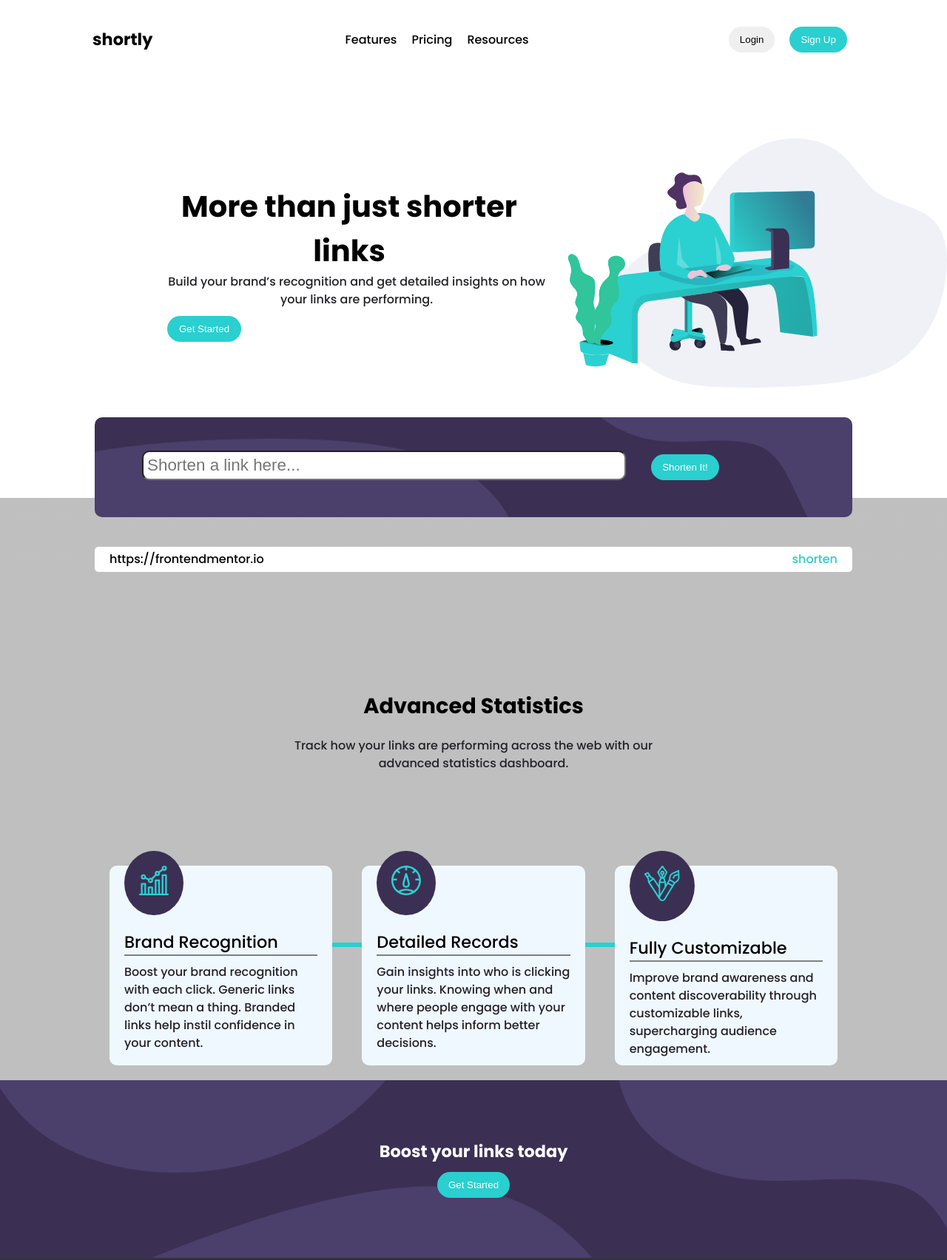
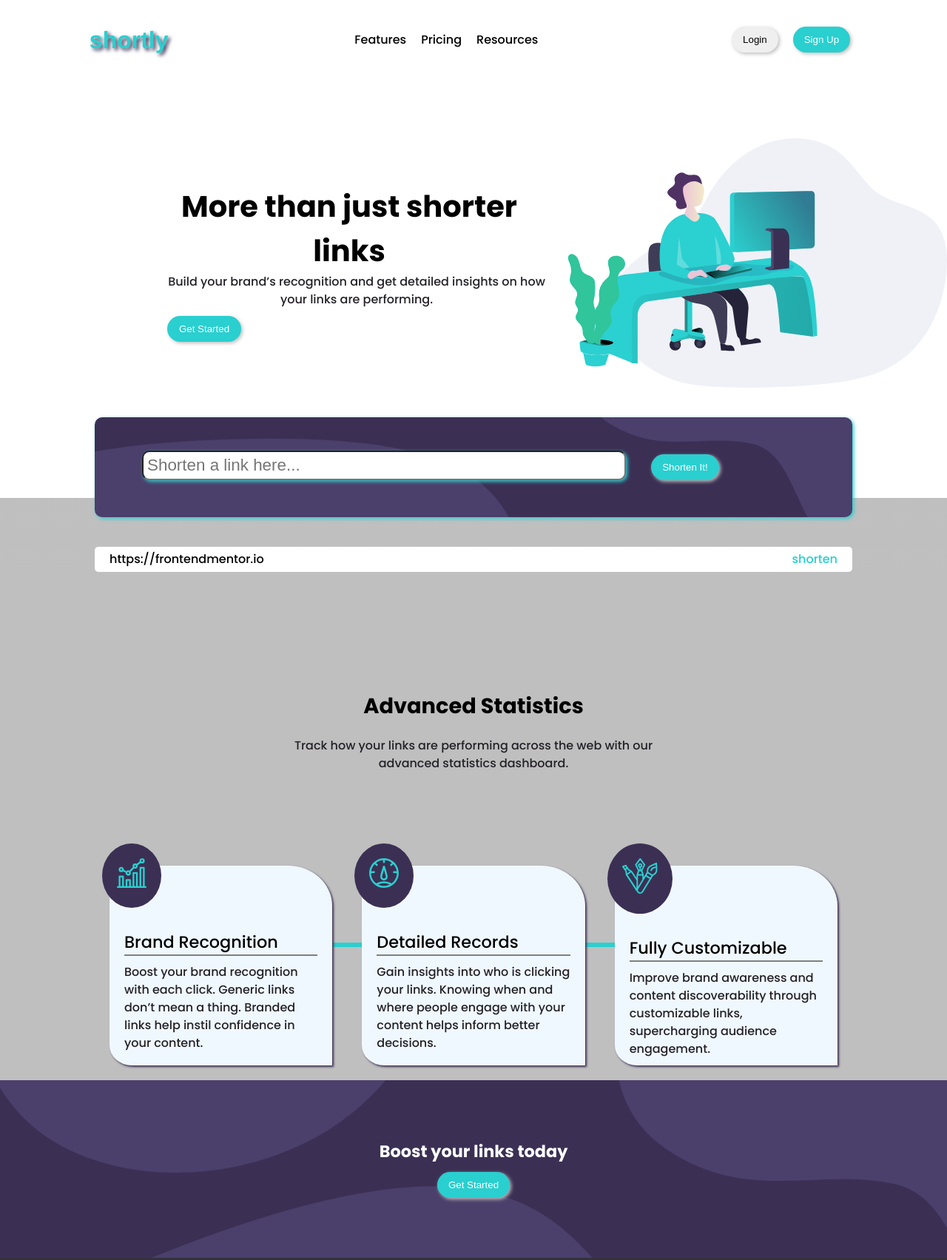
Before and after one commit to Lutif/shorty, a website: page public/index.html in a window 1280 px wide. Shown: the top 1703 px of the page at 74% size. Drawn offline with nearby package versions, Linux system fonts and the light colour scheme.

Commit message:
messed it up

```diff
--- a/index.html
+++ b/public/index.html
@@ -49,9 +49,10 @@
 
   </div>
 <div class="container">
-  <div class="form">
-    <input type="text" placeholder="Shorten a link here..."/> <button class="cyan"> Shorten It!</button>
-  </div>
+  <form class="form" >
+    <input class ='input-link' type="text" name='url' placeholder="Shorten a link here..."/>
+    <button onclick= "convert(e)" class="cyan"  > Shorten It!</button>
+  </form>
     <div class="history">
       <div class="link">
         <a class="original" href='https://frontendmentor.io'>https://frontendmentor.io</a> <a class="shorten" href='' >shorten</a>
@@ -144,5 +145,6 @@
     Coded by <a href="#">Lutif</a>.
   </div>
   <script src="https://unpkg.com/ionicons@4.5.10-0/dist/ionicons.js"></script>
+  <script src="./script.js"></script>
 </body>
 </html>
--- /dev/null
+++ b/public/script.js
@@ -0,0 +1,21 @@
+// POST https://rel.ink/api/links/
+
+// {
+//   "url": "https://news.ycombinator.com/"
+// }
+// GET https://rel.ink/api/links/Nn8y9p/
+
+// {
+//   "hashid":"Nn8y9p",
+//   "url": "https://news.ycombinator.com/",
+//   "created_at":"2019-06-18T21:29:57.922801Z"
+// }
+
+
+
+function convert(e) {
+    e.preventDefault();
+    const link= window.document.querySelector('.input-link')
+    console.log(link);
+}
+alert('welcome')
--- a/styles.css
+++ b/public/styles.css
@@ -20,19 +20,6 @@ body{
 }
 
 
-.cyan{
-    background-color: var(--Cyan);
-color:white;
-
-}
-.logo{
-    font-size:1.4rem;
-    font-weight: bolder;
-
-}
-.body-text{
-    color: var(--Very-Dark-Violet);
-}
 
 /* navbar section */
 .navbar{
@@ -97,6 +84,7 @@ color:white;
     margin:5vh 10vw;
     padding: 5vh 5vw;
     border-radius: 10px;
+    box-shadow: 2px 2px 5px var(--Cyan);
 }
 .form input{
     font-size:1.4rem;
@@ -104,6 +92,7 @@ color:white;
     margin-right: 30px;
     padding: 5px;
     border-radius: 10px;
+    box-shadow: 2px 2px 5px var(--Cyan);
 }
 .history{
     margin:0 10vw;
@@ -161,9 +150,10 @@ z-index: 1;
     width: 33%;
     margin:20px;
     padding: 0 20px 10px 20px;
-    border-radius: 10px;
+    border-radius:  0 20% 0 10%;
     background-color: aliceblue;
     z-index: 4;
+    box-shadow: 2px 2px 3px var(--Dark-Violet);
 }
 
 .image {
@@ -171,7 +161,7 @@ z-index: 1;
     background-color:var(--Dark-Violet);
     border:none;
     padding: 20px;
-    transform: translateY(-20px);
+    transform: translateY(-30px) translateX(-30px);
     border-radius: 50%
 }
 .sub-heading{
@@ -241,11 +231,13 @@ button{
     border: none;
     max-width: 100px;
     margin: 10px 0;
+    box-shadow: 2px 2px 5px var(--Gray);
 }
 
 button:hover{
     transform: scale(1.1);
     cursor: pointer;
+
 }
 .heading{
     font-size: 1.4rem;
@@ -253,3 +245,20 @@ button:hover{
 
 
 }
+
+.cyan{
+    background-color: var(--Cyan);
+color:white;
+
+}
+.logo{
+    font-size:2rem;
+    font-family:  Helvetica,Arial, sans-serif;
+    font-weight: bolder;
+    color:var(--Cyan);
+    text-shadow:3px 3px 5px var(--Dark-Violet);
+
+}
+.body-text{
+    color: var(--Very-Dark-Violet);
+}
```
Also changed, not shown: package.json (added, +26 -0 lines), server.js (added, +44 -0 lines), public/images/bg-boost-desktop.svg (renamed from images/bg-boost-desktop.svg), public/images/bg-boost-mobile.svg (renamed from images/bg-boost-mobile.svg), public/images/bg-shorten-desktop.svg (renamed from images/bg-shorten-desktop.svg), public/images/bg-shorten-mobile.svg (renamed from images/bg-shorten-mobile.svg), public/images/icon-brand-recognition.svg (renamed from images/icon-brand-recognition.svg), public/images/icon-detailed-records.svg (renamed from images/icon-detailed-records.svg), public/images/icon-facebook.svg (renamed from images/icon-facebook.svg), public/images/icon-fully-customizable.svg (renamed from images/icon-fully-customizable.svg), public/images/icon-instagram.svg (renamed from images/icon-instagram.svg), public/images/icon-pinterest.svg (renamed from images/icon-pinterest.svg), public/images/icon-twitter.svg (renamed from images/icon-twitter.svg), public/images/illustration-working.svg (renamed from images/illustration-working.svg), 1 more files, 2 other files.
